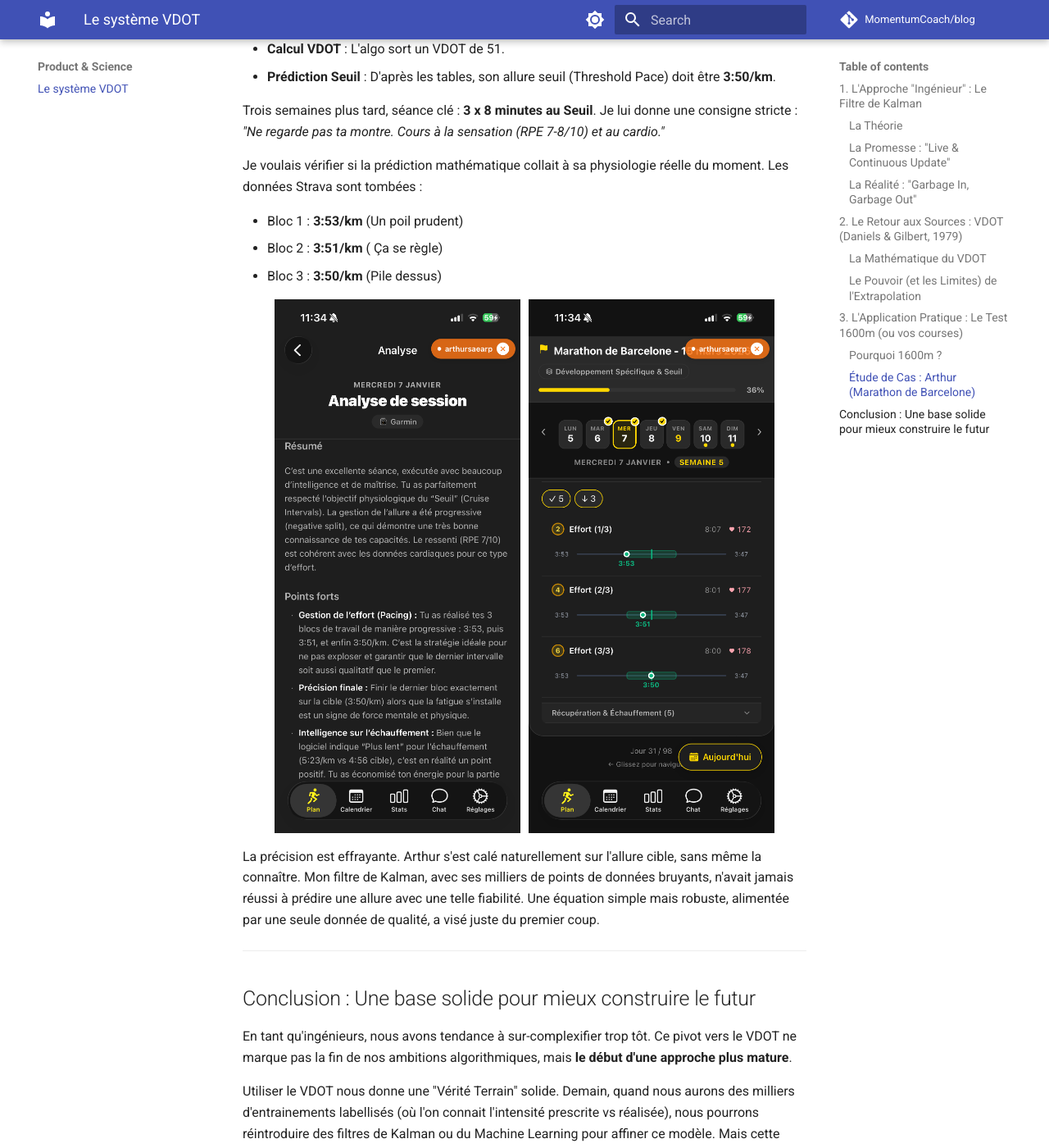
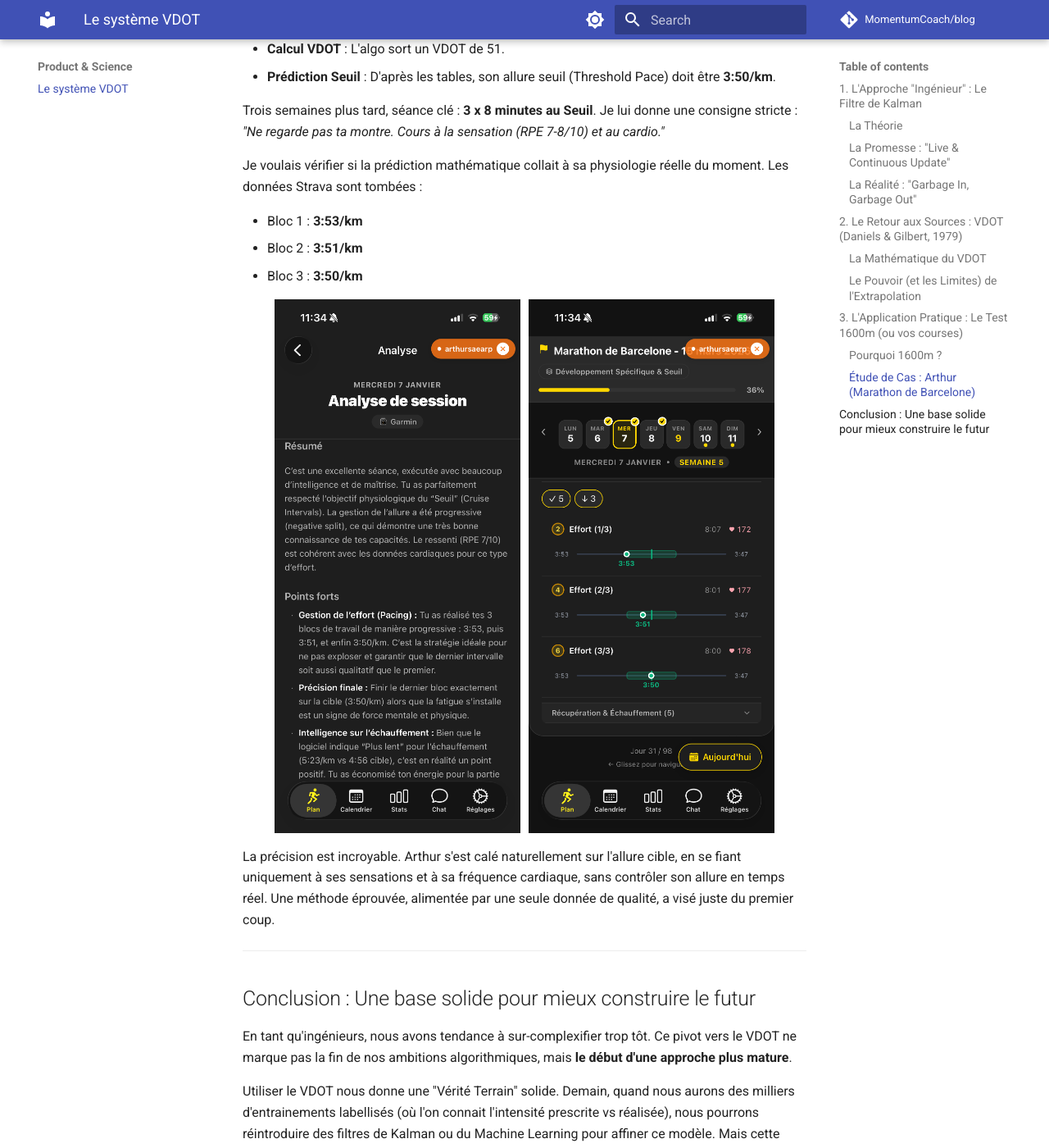
Before and after one commit to MomentumCoach/blog, an MkDocs documentation site: the page built from docs/le-systeme-vdot.md, in a window 1280 px wide and 1400 px high, scrolled down 4053 px. Shown: the whole window at 82% size. Built offline with MkDocs 1.6.1 and Material for MkDocs 9.7.7, drawn with Linux system fonts in a browser that asks for light colours; comment, search, counter and statistics services are not loaded.

```diff
--- a/docs/le-systeme-vdot.md
+++ b/docs/le-systeme-vdot.md
@@ -125,17 +125,17 @@ Je lui donne une consigne stricte : *"Ne regarde pas ta montre. Cours à la sens
 Je voulais vérifier si la prédiction mathématique collait à sa physiologie réelle du moment.
 Les données Strava sont tombées :
 
-*   Bloc 1 : **3:53/km** (Un poil prudent)
-*   Bloc 2 : **3:51/km** ( Ça se règle)
-*   Bloc 3 : **3:50/km** (Pile dessus)
+*   Bloc 1 : **3:53/km**
+*   Bloc 2 : **3:51/km**
+*   Bloc 3 : **3:50/km**
 
 <div style="display: flex; gap: 10px; justify-content: center;">
   <img src="../images/arthur-split-1.png" width="300" />
   <img src="../images/arthur-split-2.png" width="300" />
 </div>
 
-La précision est effrayante. Arthur s'est calé naturellement sur l'allure cible, sans même la connaître.
-Mon filtre de Kalman, avec ses milliers de points de données bruyants, n'avait jamais réussi à prédire une allure avec une telle fiabilité. Une équation simple mais robuste, alimentée par une seule donnée de qualité, a visé juste du premier coup.
+La précision est incroyable. Arthur s'est calé naturellement sur l'allure cible, en se fiant uniquement à ses sensations et à sa fréquence cardiaque, sans contrôler son allure en temps réel.
+Une méthode éprouvée, alimentée par une seule donnée de qualité, a visé juste du premier coup.
 
 ---
 
--- a/mkdocs.yml
+++ b/mkdocs.yml
@@ -68,3 +68,6 @@ extra:
   social:
     - icon: fontawesome/brands/github
       link: https://github.com/MomentumCoach
+  analytics:
+    provider: google
+    property: G-TYK2K6JKVB
```
